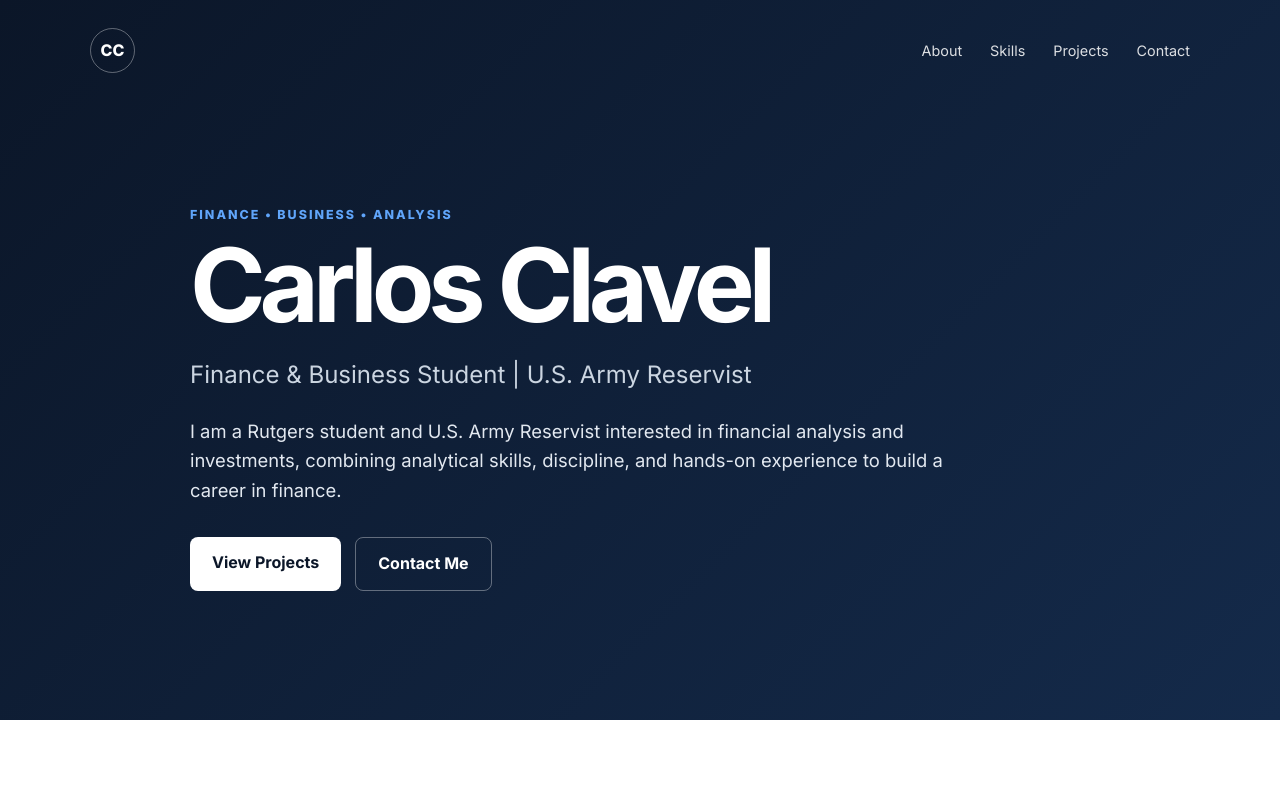
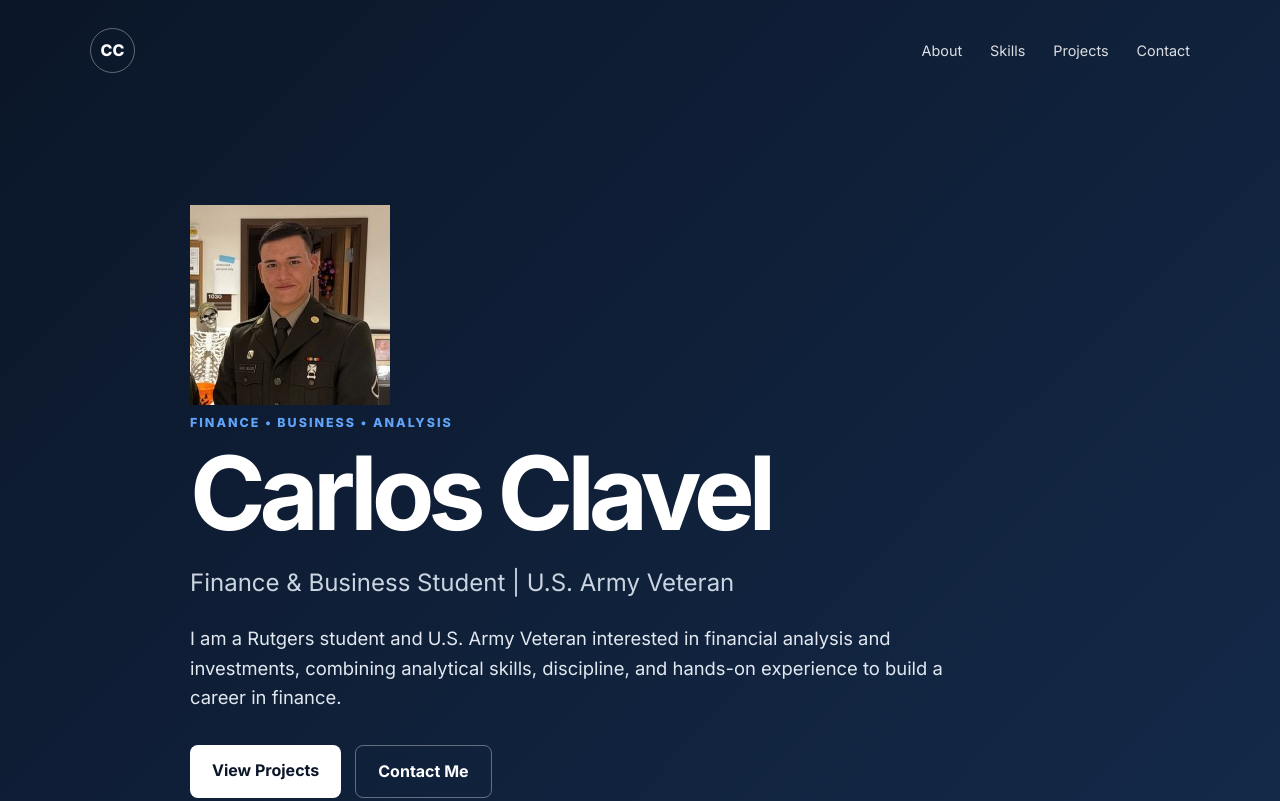
Before and after one commit to CarlosClavelCallejas/CarlosClavelCallejas.github.io, a plain HTML site: page index.html in a window 1280 px wide. Shown: the top 801 px of the page. Drawn offline with Linux system fonts and the light colour scheme.

Commit message:
Update index.html

```diff
--- a/index.html
+++ b/index.html
@@ -340,6 +340,16 @@
 
         <div class="hero-content container" id="home">
 
+    <div class="hero-intro">
+
+        <img
+            src="profile.jpg"
+            alt="Carlos Clavel"
+            class="profile-photo"
+        >
+
+        <div class="hero-text">
+
             <p class="eyebrow">
                 FINANCE • BUSINESS • ANALYSIS
             </p>
@@ -349,11 +359,15 @@
             </h1>
 
             <p class="hero-subtitle">
-                Finance & Business Student | U.S. Army Reservist
+                Finance & Business Student | U.S. Army Veteran
             </p>
 
+        </div>
+
+    </div>
+
     <p class="statement">
-                I am a Rutgers student and U.S. Army Reservist interested in financial
+        I am a Rutgers student and U.S. Army Veteran interested in financial
         analysis and investments, combining analytical skills, discipline,
         and hands-on experience to build a career in finance.
     </p>
@@ -371,6 +385,7 @@
     </div>
 
 </div>
+
 
     </header>
 
```
Lines whose indentation alone changed are shown as unchanged.
